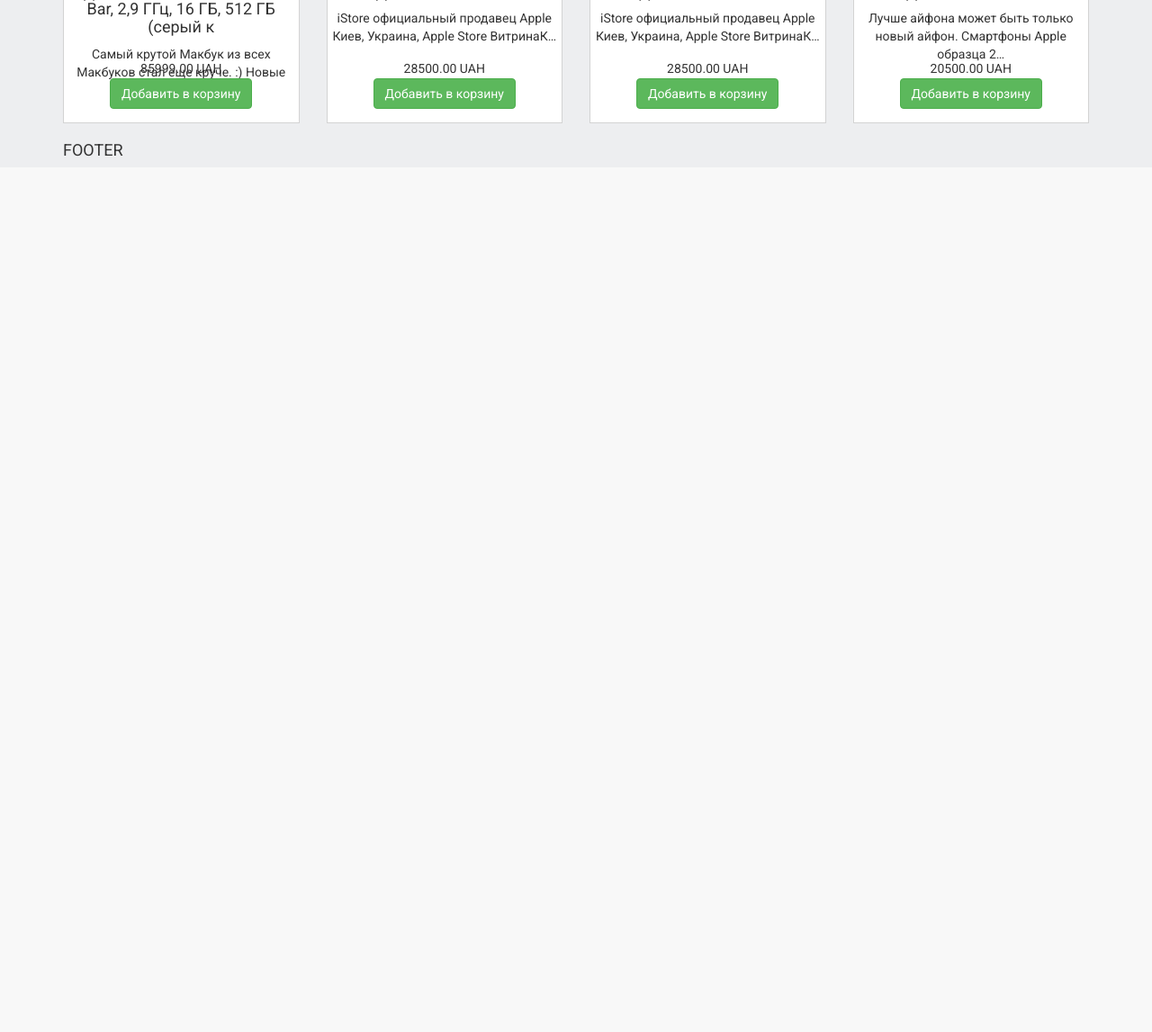
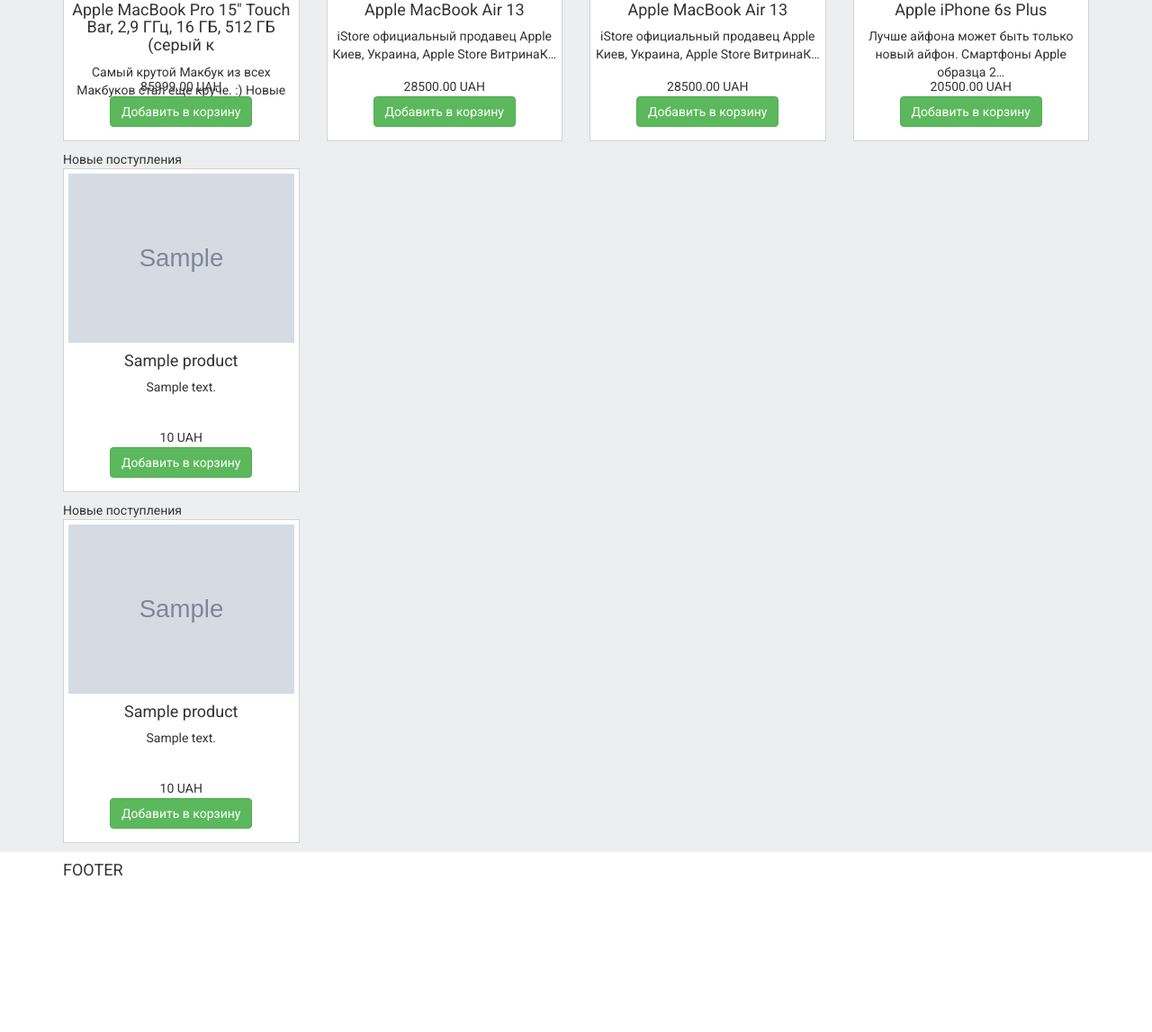
Before and after one commit to ofisser86/shop, a Django app: template templates/landing/home.html in a window 1280 px wide. Shown: the part 2343-3490 px from the top of the page at 90% size. Before the commit the page ends 2517 px from the top, so only its background shows below. Run offline with Django 3.2, Linux system fonts and the light colour scheme; data comes from the database, SQL or seed files in the repository; both versions use the stored data as it was after the commit; the template is opened without the code that fills it: values that come from a table or form of the project are taken from there, most other values are stand-ins (such as "Sample title", 1, 10 or a date in 2020); grey boxes marked "Sample" are stand-in pictures; some libraries are stand-ins or nearby versions.

Commit message:
Add Product category model, and discount field in Product. Update main page with filtered products (laptops, phones)

```diff
--- a/landing/static/css/style.css
+++ b/landing/static/css/style.css
@@ -28,3 +28,11 @@
     left: 0;
     right: 0;
 }
+.nvb{
+    margin-bottom: 0;
+}
+.footer{
+    margin-bottom: -100px;
+    background-color: white;
+    height: 200px;
+}
--- a/landing/views.py
+++ b/landing/views.py
@@ -16,5 +16,7 @@
 
 
 def home(request):
-    products_images = ProductImage.objects.filter(is_active=True, is_main=True)
+    products_images = ProductImage.objects.filter(is_active=True, is_main=True, product__is_active=True)
+    products_images_phone = products_images.filter(product__category_id=1)
+    products_images_laptop = products_images.filter(product__category_id=2)
     return render(request, 'landing/home.html', locals())
--- a/products/models.py
+++ b/products/models.py
@@ -1,11 +1,25 @@
 # -*- coding: utf-8 -*-
 from django.db import models
+
+
+class ProductCategory(models.Model):
+    name = models.CharField(max_length=64, blank=True, null=True, default=None)
+    is_active = models.BooleanField(default=True)
+
+    def __unicode__(self):
+        return "%s " % self.name
+
+    class Meta(object):
+        verbose_name = 'Категория товара'
+        verbose_name_plural = 'Категории товаров'
 
 
 class Product(models.Model):
     name = models.CharField(max_length=64, blank=True, null=True, default=None)
     price = models.DecimalField(max_digits=10, decimal_places=2, default=0)  # price for product
     description = models.TextField(blank=True, null=True, default=None)
+    discount = models.IntegerField(default=0)
+    category = models.ForeignKey(ProductCategory, blank=True, null=True)
     short_description = models.TextField(blank=True, null=True, default=None)
     is_active = models.BooleanField(default=True)
     created = models.DateTimeField(auto_now_add=True, auto_now=False)
--- a/templates/landing/home.html
+++ b/templates/landing/home.html
@@ -5,9 +5,13 @@
         <img src="{% static 'img/slider4.jpg' %}" class="img-responsive" alt="Image">
 
     </div>
-    <div class="section">
+    <div class="section section-1">
         <div class="container">
             <div class="row">
+                <div class="col-lg-12">
+                    Новые поступления
+
+                </div>
                 {% for product_image in products_images %}
 
                     <div class="col-lg-3">
@@ -17,7 +21,63 @@
                             <p>
                                 {{ product_image.product.description | truncatechars_html:70 }}
                             </p>
-                                <div class="price-main-page">{{ product_image.product.price }} UAH</div>
+                            <div class="price-main-page">{{ product_image.product.price }} UAH</div>
+                            <div class="add-to-card-btn">
+                                <button class="btn btn-success">Добавить в корзину</button>
+                            </div>
+                        </div>
+                    </div>
+                {% endfor %}
+            </div>
+
+        </div>
+
+    </div>
+    <div class="section section-2 phone-container">
+        <div class="container">
+            <div class="row">
+                <div class="col-lg-12">
+                    Новые поступления
+
+                </div>
+                {% for product_image in products_images_phone %}
+
+                    <div class="col-lg-3">
+                        <div class="product-item">
+                            <img src="{{ product_image.image.url }}" class="img-responsive">
+                            <h4>{{ products_images_phone.product.name }}</h4>
+                            <p>
+                                {{ product_image.product.description | truncatechars_html:70 }}
+                            </p>
+                            <div class="price-main-page">{{ product_image.product.price }} UAH</div>
+                            <div class="add-to-card-btn">
+                                <button class="btn btn-success">Добавить в корзину</button>
+                            </div>
+                        </div>
+                    </div>
+                {% endfor %}
+            </div>
+
+        </div>
+
+    </div>
+    <div class="section section-3 laptop-container">
+        <div class="container">
+            <div class="row">
+                <div class="col-lg-12">
+                    Новые поступления
+
+                </div>
+                {% for product_image in products_images_laptop %}
+
+                    <div class="col-lg-3">
+                        <div class="product-item">
+                            <img src="{{ product_image.image.url }}" class="img-responsive">
+                            <h4>{{ products_images_laptop.product.name }}</h4>
+                            <p>
+                                {{ product_image.product.description | truncatechars_html:70 }}
+                            </p>
+                            <div class="price-main-page">{{ product_image.product.price }} UAH</div>
                             <div class="add-to-card-btn">
                                 <button class="btn btn-success">Добавить в корзину</button>
                             </div>
--- a/templates/navbar.html
+++ b/templates/navbar.html
@@ -1,4 +1,4 @@
-<nav class="navbar navbar-default">
+<nav class="navbar navbar-default nvb">
   <div class="container-fluid">
     <!-- Brand and toggle get grouped for better mobile display -->
     <div class="navbar-header">
```
Also changed, not shown: products/admin.py (+9 -2 lines), db.sqlite3, products/migrations/0006_auto_20170805_1521.py (added), products/migrations/0007_auto_20170805_1523.py (added).
